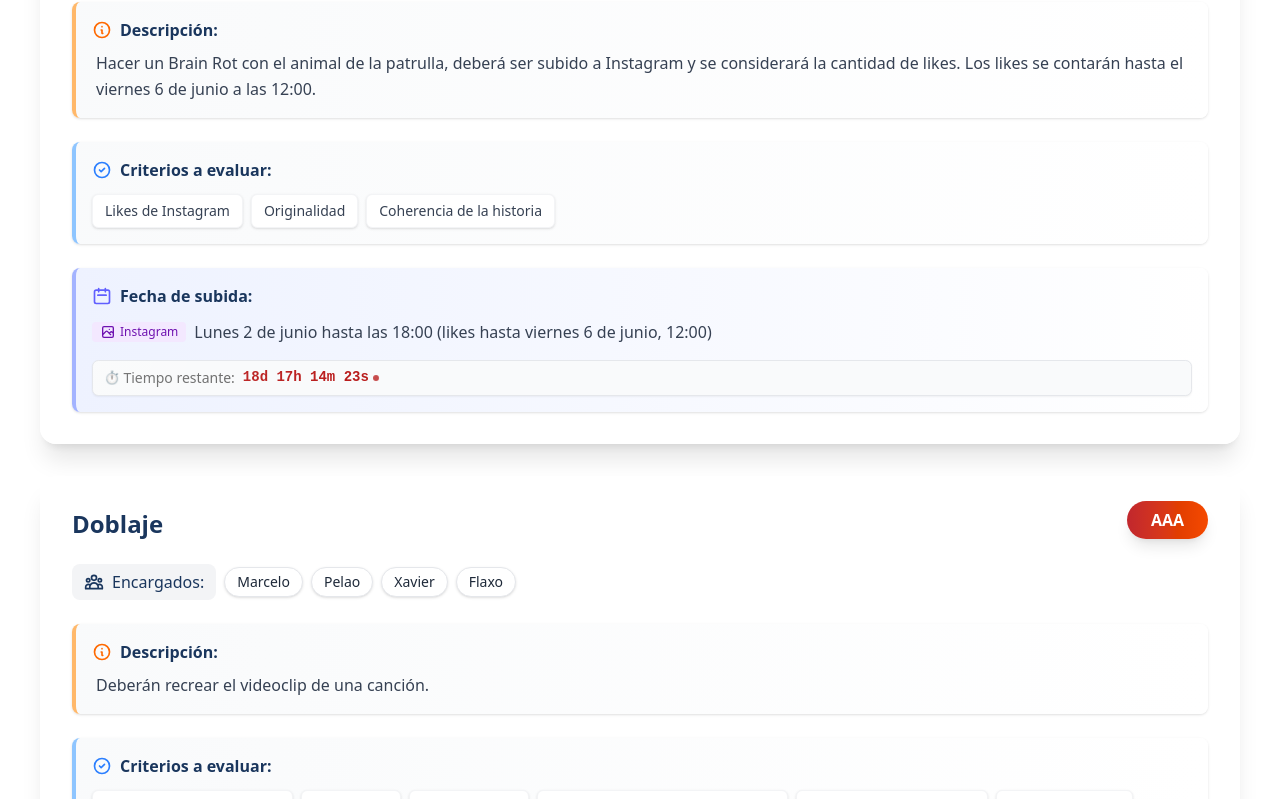
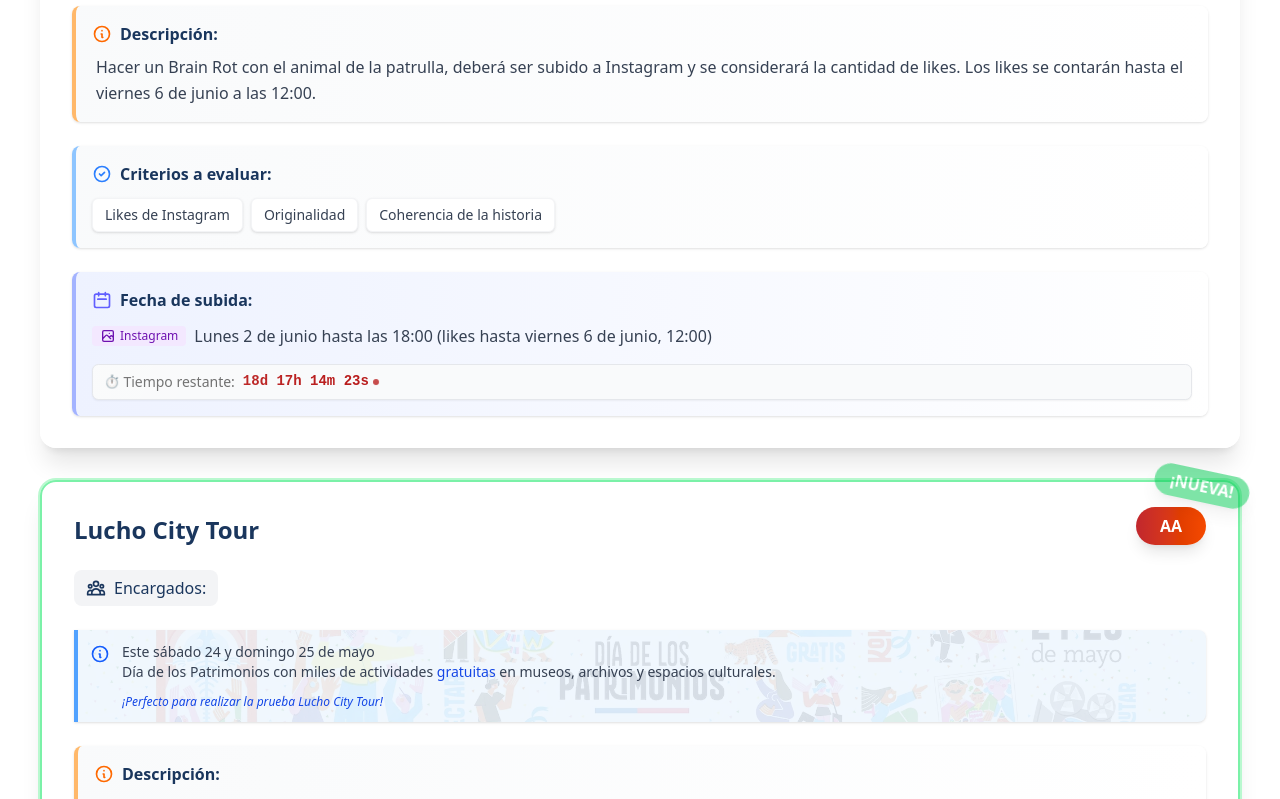
Before and after one commit to Xavier-LB/tropasanluis, a SvelteKit app: page /semana-sanluisina in a window 1280 px wide. Shown: the part 3249-4048 px from the top of the page. Built offline with nearby package versions, Linux system fonts and the light colour scheme.

Commit message:
add lucho city tour

```diff
--- a/src/routes/semana-sanluisina/+page.svelte
+++ b/src/routes/semana-sanluisina/+page.svelte
@@ -45,6 +45,63 @@
           "Coherencia de la historia"
         ],
         fecha: "Lunes 2 de junio hasta las 18:00 (likes hasta viernes 6 de junio, 12:00)"
+      },
+      {
+        name: "Lucho City Tour",
+        score: "AA",
+        inCharge: [],
+        description: "Deberán sacarse fotos de la patrulla en lugares históricos de la ciudad de Santiago. Los lugares a visitar son los siguientes:",
+        criteria: [
+          "Mayor número de lugares visitados",
+          "Mayor porcentaje de integrantes de la patrulla en cada foto"
+        ],
+        fecha: "Miércoles 4 de junio hasta las 18:00",
+        locations: [
+          {
+            name: "Museo Nacional de Bellas Artes",
+            description: "Este museo, inaugurado en 1910, fue diseñado por el arquitecto franco-chileno Emilio Jéquier, quien también diseñó la Estación Mapocho y el Palacio de los Tribunales de Justicia. El edificio está inspirado en el Petit Palais de París y alberga más de 3,000 obras de arte, incluyendo una destacada colección de esculturas africanas."
+          },
+          {
+            name: "Museo de Historia Natural",
+            description: "Fundado en 1830 por el naturalista francés Claudio Gay, este museo es uno de los más antiguos de América. Su colección incluye una réplica de un Diplodocus y la momia chinchorro más antigua del mundo, de más de 7,000 años de antigüedad."
+          },
+          {
+            name: "Palacio de La Moneda",
+            description: "Originalmente construido en 1805 como casa de acuñación de monedas, el Palacio de La Moneda se convirtió en sede del gobierno en 1846. Durante el golpe de Estado de 1973, fue bombardeado, lo que causó la pérdida de importantes documentos históricos, incluida el Acta de Independencia de 1818."
+          },
+          {
+            name: "Castillo Hidalgo (Cerro Santa Lucía)",
+            description: "Construido en 1816 como fortaleza militar, el Castillo Hidalgo se encuentra en el Cerro Santa Lucía, lugar donde Pedro de Valdivia fundó Santiago en 1541. En 1971, se instaló un mural de cerámica en honor a Gabriela Mistral, que aún puede ser visitado."
+          },
+          {
+            name: "Virgen del Cerro San Cristóbal",
+            description: "La estatua de la Inmaculada Concepción, de 14 metros de altura y 36 toneladas de peso, fue inaugurada en 1908. En su pedestal se encuentra una pequeña capilla donde el Papa Juan Pablo II oró y bendijo la ciudad en 1987."
+          },
+          {
+            name: "Templo Bahai",
+            description: "Inaugurado en 2016, este templo es uno de los ocho Bahá'ís en el mundo y el único en Sudamérica. Diseñado por el arquitecto canadiense Siamak Hariri, su estructura de nueve pétalos permite el paso de la luz natural, simbolizando la unidad y la iluminación espiritual."
+          },
+          {
+            name: "Estatua Condorito",
+            description: "Ubicada en el Parque del Cómic de San Miguel, esta estatua rinde homenaje al icónico personaje creado por Pepo. El parque fue inaugurado en 2006 y cuenta con diversas esculturas y viñetas que celebran la historia del cómic chileno."
+          },
+          {
+            name: "Ex Congreso Nacional",
+            description: "El edificio del ex Congreso Nacional, inaugurado en 1876, fue construido en el terreno donde se encontraba la Iglesia de la Compañía de Jesús, destruida por un incendio en 1863. En sus jardines se instalaron faroles y una fuente traídos desde Francia en el siglo XIX."
+          },
+          {
+            name: "Casa Valdés Bustamante",
+            description: "Construida en 1906 y adquirida en 1909 por el historiador y diplomático Francisco Valdés Vergara, ex estudiante del Colegio San Ignacio. Fue diseñada por el renombrado arquitecto Ricardo Larraín Bravo, una de las figuras más importantes de la arquitectura chilena de principios del siglo XX. De estilo neogótico, fue declarada Monumento Nacional en 2018. Próximamente albergará un café que rendirá homenaje a la obra arquitectónica de Larraín Bravo."
+          },
+          {
+            name: "La Casa Colorada",
+            description: "Construida entre 1769 y 1779 por el arquitecto portugués Joseph de la Vega, esta casa fue la residencia de Mateo de Toro y Zambrano, presidente de la Primera Junta Nacional de Gobierno. Actualmente, funciona como museo y es uno de los mejores ejemplos de arquitectura colonial en Santiago."
+          },
+          {
+            name: "Iglesia San Francisco",
+            description: "La Iglesia San Francisco, construida en 1618, es el edificio más antiguo de Santiago que ha resistido múltiples terremotos. En su museo se encuentra la Sala Gabriela Mistral, que alberga objetos personales de la poeta, incluyendo réplicas de su medalla y diploma del Premio Nobel de Literatura."
+          }
+        ]
       },
       {
         name: "Doblaje",
@@ -613,6 +670,11 @@
                     <span class="w-2 h-2 bg-red-600 rounded-full mr-1"></span>
                     Lienzo <span class="ml-1 text-xs bg-red-100 text-red-800 px-1 rounded">AA</span>
                   </span>
+                  <span class="px-3 py-1 text-xs bg-white rounded shadow-sm flex items-center border-2 border-green-500 ring-1 ring-green-300">
+                    <span class="w-2 h-2 bg-red-600 rounded-full mr-1"></span>
+                    Lucho City Tour <span class="ml-1 text-xs bg-red-100 text-red-800 px-1 rounded">AA</span>
+                    <span class="ml-1 bg-green-100 text-green-800 px-1 rounded text-[10px] font-bold animate-pulse">¡NUEVA!</span>
+                  </span>
                 </div>
               </div>
             </div>
@@ -690,7 +752,12 @@
 
       <div class="grid gap-8">
         {#each tests.previa as test, i}
-          <div id="prueba-{i}" class="bg-white/80 backdrop-blur-sm rounded-2xl shadow-xl p-8 transform hover:scale-[1.02] transition-all duration-300">
+          <div id="prueba-{i}" class="bg-white/80 backdrop-blur-sm rounded-2xl shadow-xl p-8 transform hover:scale-[1.02] transition-all duration-300 relative {test.name === 'Lucho City Tour' ? 'border-2 border-green-300 ring-2 ring-green-200' : ''}">
+            {#if test.name === 'Lucho City Tour'}
+              <div class="absolute -top-3 -right-3 bg-green-500 text-white px-4 py-1 rounded-full font-bold shadow-lg transform rotate-12 z-10 animate-pulse">
+                ¡NUEVA!
+              </div>
+            {/if}
             <div class="flex justify-between items-start mb-6">
               <h3 class="text-2xl font-bold text-primary">
                 {test.name}
@@ -718,6 +785,32 @@
               </div>
             </div>
 
+            {#if test.name === "Lucho City Tour"}
+              <div class="mb-6 relative bg-blue-50 border-l-4 border-blue-400 p-3 rounded-r-lg shadow-sm overflow-hidden">
+                <img src="dia-de-los-patrimonios.webp" alt="Día de los Patrimonios 2025" class="absolute inset-0 w-full h-full object-cover opacity-10">
+                <div class="relative flex items-start z-10">
+                  <div class="flex-shrink-0 mt-0.5">
+                    <svg xmlns="http://www.w3.org/2000/svg" class="h-5 w-5 text-blue-600" fill="none" viewBox="0 0 24 24" stroke="currentColor">
+                      <path stroke-linecap="round" stroke-linejoin="round" stroke-width="2" d="M13 16h-1v-4h-1m1-4h.01M21 12a9 9 0 11-18 0 9 9 0 0118 0z" />
+                    </svg>
+                  </div>
+                  <div class="ml-3">
+                    <div class="text-sm text-gray-700">
+                      <p>
+                        Este <span class="font-medium">sábado 24 y domingo 25 de mayo</span>
+                      </p>
+                      <p>
+                        Día de los Patrimonios con miles de actividades <span class="font-medium text-blue-700">gratuitas</span> en museos, archivos y espacios culturales.
+                      </p>
+                      <p class="mt-3 text-xs text-blue-700 italic">
+                        ¡Perfecto para realizar la prueba Lucho City Tour!
+                      </p>
+                    </div>
+                  </div>
+                </div>
+              </div>
+            {/if}
+
             <div class="mb-6 bg-gradient-to-r from-gray-50 to-white rounded-lg p-4 shadow-sm border-l-4 border-orange-300">
               <h4 class="font-semibold mb-2 text-primary flex items-center gap-2">
                 <svg xmlns="http://www.w3.org/2000/svg" class="h-5 w-5 text-orange-500" fill="none" viewBox="0 0 24 24" stroke="currentColor">
@@ -729,6 +822,25 @@
               {#if test.name === "Recrear la escena de Los 80"}
                 <div class="mt-4 aspect-video w-full">
                   <iframe width="100%" height="100%" src="https://www.youtube.com/embed/0NIS5BsywKY" title="Los 80 - &quot;En esta casa no hay ni comunistas ni pinochetistas&quot;" frameborder="0" allow="accelerometer; autoplay; clipboard-write; encrypted-media; gyroscope; picture-in-picture; web-share" referrerpolicy="strict-origin-when-cross-origin" allowfullscreen></iframe>
+                </div>
+              {/if}
+              {#if test.name === "Lucho City Tour" && test.locations}
+                <div class="mt-4 space-y-2">
+                  <h5 class="font-semibold text-primary">Lugares a visitar:</h5>
+                  <div class="grid grid-cols-1 md:grid-cols-2 gap-3">
+                    {#each test.locations as location}
+                      <div class="bg-white p-2 rounded-lg shadow-sm border border-orange-100 hover:border-orange-300 transition-colors duration-200">
+                        <h6 class="font-semibold text-orange-700 mb-1 flex items-center text-sm">
+                          <svg xmlns="http://www.w3.org/2000/svg" class="h-3 w-3 mr-1 text-orange-500" fill="none" viewBox="0 0 24 24" stroke="currentColor">
+                            <path stroke-linecap="round" stroke-linejoin="round" stroke-width="2" d="M17.657 16.657L13.414 20.9a1.998 1.998 0 01-2.827 0l-4.244-4.243a8 8 0 1111.314 0z" />
+                            <path stroke-linecap="round" stroke-linejoin="round" stroke-width="2" d="M15 11a3 3 0 11-6 0 3 3 0 016 0z" />
+                          </svg>
+                          {location.name}
+                        </h6>
+                        <p class="text-gray-600 text-xs">{location.description}</p>
+                      </div>
+                    {/each}
+                  </div>
                 </div>
               {/if}
             </div>
@@ -1035,6 +1147,8 @@
                 <h3 class="text-2xl font-bold text-primary">
                   {#if test.name === "Guatazo Vikingo"}
                     {test.name} <span class="ml-2 inline-block bg-yellow-100 border border-yellow-400 px-3 py-1 rounded-full text-yellow-800 text-xs font-bold transform -rotate-2">¡Talvez! 🤔</span>
+                  {:else if test.name === "Lucho City Tour"}
+                    {test.name} <span class="ml-2 inline-block bg-green-100 border border-green-400 px-3 py-1 rounded-full text-green-800 text-xs font-bold animate-pulse">¡NUEVA! 🆕</span>
                   {:else}
                     {test.name}
                   {/if}
```
Also changed, not shown: static/dia-de-los-patrimonios.webp (added).
